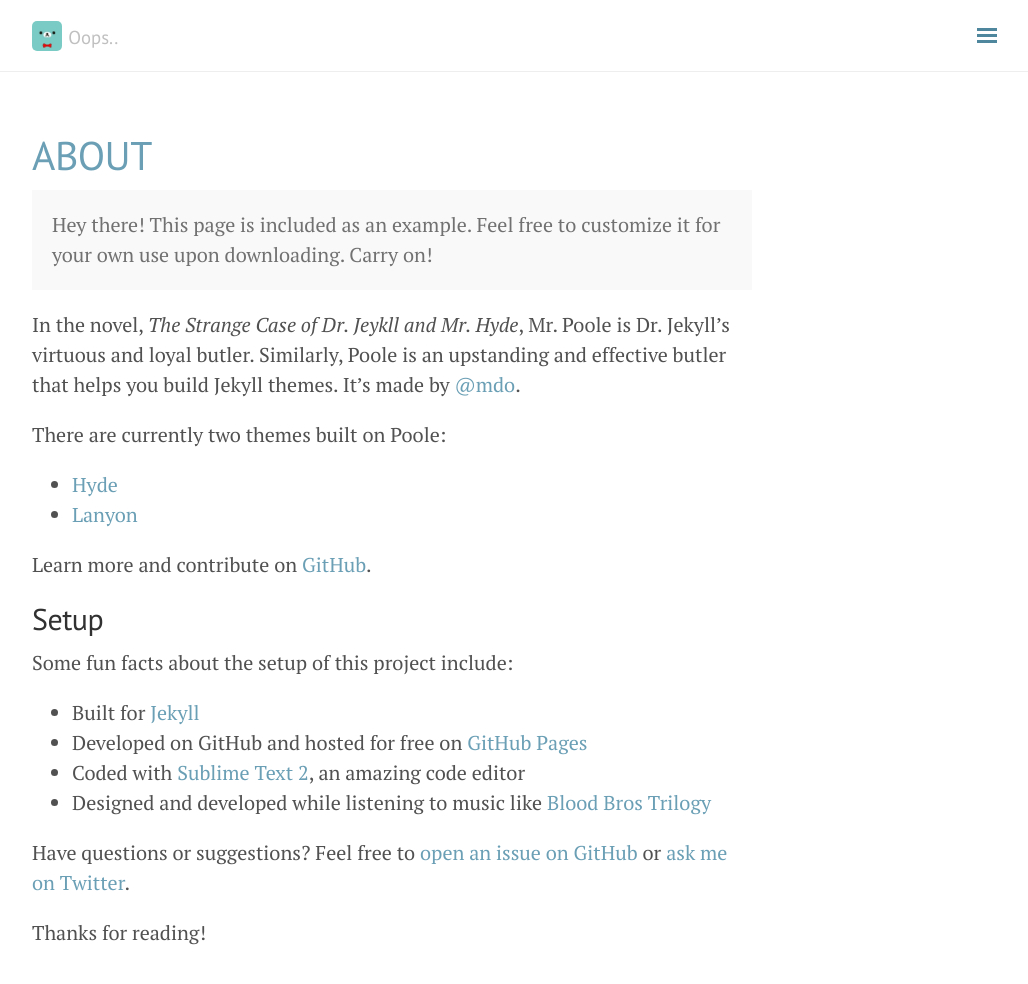
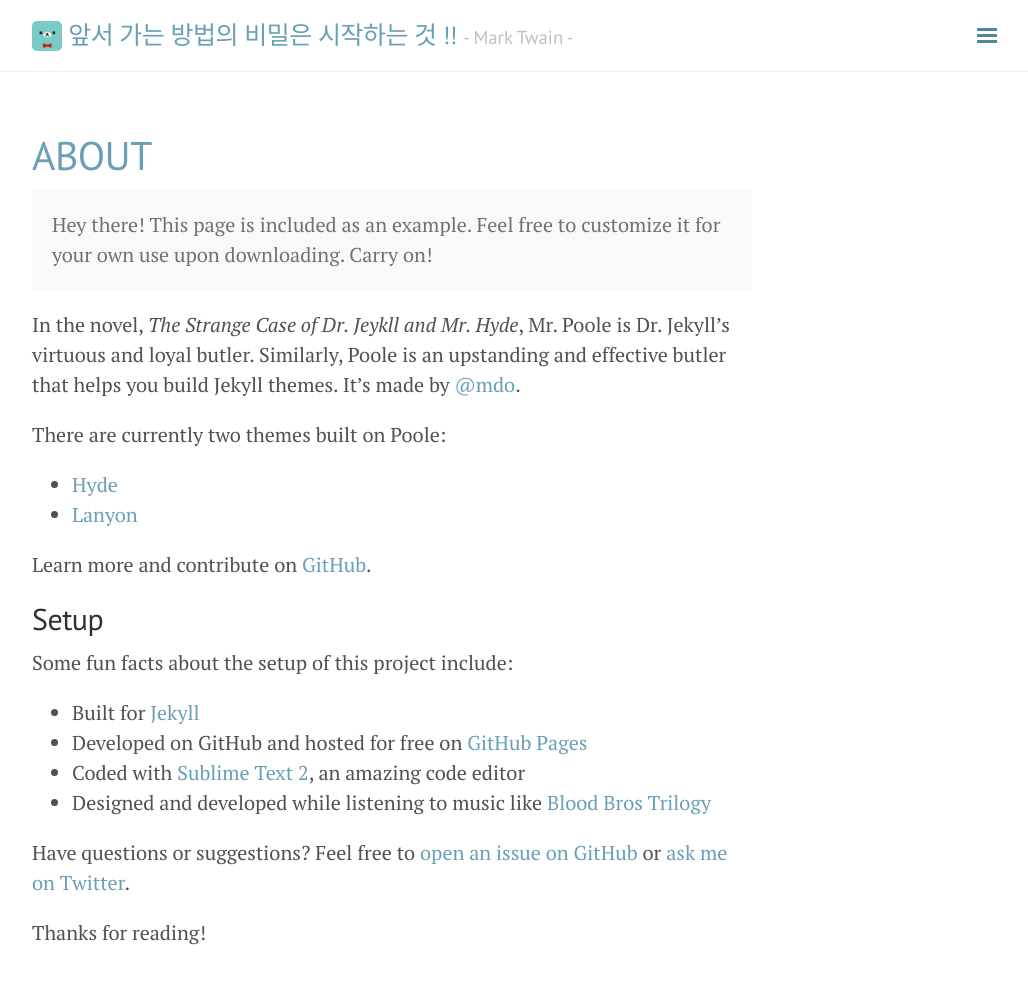
Before and after one commit to creamyCode/blog, a Jekyll site: the page built from about.md, in a window 1280 px wide and 1028 px high. Shown: the top 984 px of the window, without its empty margins (248-1276 px from the left). Built offline with Jekyll 4.4.1, drawn with Linux system fonts in a browser that asks for light colours; nearby versions of some CDN libraries; comment, search, counter and statistics services are not loaded.

Commit message:
'sidebar'

```diff
--- a/_config.yml
+++ b/_config.yml
@@ -1,6 +1,7 @@
 # Site Info
 title: creamyCode
-tagline: 'Oops..'
+tagline: '앞서 가는 방법의 비밀은 시작하는 것 !!'
+tagline_author: ' - Mark Twain -'
 description: 'A Jekyll theme adapted from <a href="http://lanyon.getpoole.com/" target="_blank">Lanyon</a>. Made by <a href="http://codinfox.github.io" target="_blank">@codinfox</a>.'
 baseurl: ""
 url: http://creamycode.github.io
--- a/_layouts/default.html
+++ b/_layouts/default.html
@@ -16,7 +16,8 @@
             <a href="{{ site.baseurl }}/" title="Home" title="{{ site.title }}">
               <img class="masthead-logo" src="{{ site.baseurl }}{{ site.logo }}"/>
             </a>
-            <small>{{ site.tagline }}</small>
+            {{ site.tagline }}
+            <small>{{ site.tagline_author }}</small>
           </h3>
         </div>
       </div>
--- a/_scss/_config.scss
+++ b/_scss/_config.scss
@@ -2,6 +2,7 @@
  * Based on colors from Base16: http://chriskempson.github.io/base16/#default.
  */
 $red:      #ac4142;
+$pink:     #ff1744;
 $orange:   #d28445;
 $yellow:   #f4bf75;
 $green:    #90a959;
--- a/_scss/component/_sidebar.scss
+++ b/_scss/component/_sidebar.scss
@@ -34,11 +34,15 @@
     right: auto;
   }
 
+  background-color: $pink;
+
+  /*
   @if $theme-color != $default {
     background-color: $theme-color;
   } @else {
     background-color: darken($theme-color-dark, 10%);
   }
+  */
 }
 @media (min-width: 30em) {
   .sidebar {
```
Also changed, not shown: public/img/we_will_be_giants_by_yalestewart.jpg (deleted).
